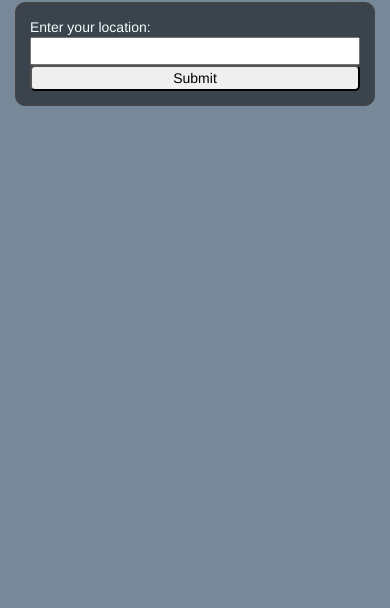
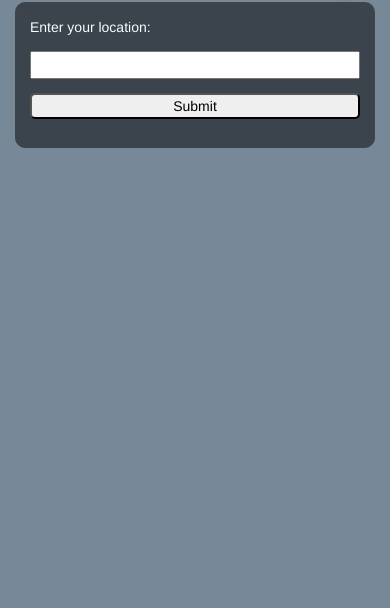
Before and after one commit to Knar33/Weather-app, a plain HTML site: page index.html in a window 390 px wide. Shown: the part 236-844 px from the top of the page. Drawn offline with nearby package versions, Linux system fonts and the light colour scheme.

Commit message:
Responsiveness

```diff
--- a/css/main.css
+++ b/css/main.css
@@ -24,6 +24,9 @@
     margin: 5px;
 }
 
+.margined2 {
+    margin: 1em 0;
+}
 .tabz {
     border: 1px solid black;
     width: 100%;
--- a/index.html
+++ b/index.html
@@ -5,6 +5,7 @@
     <script src="js/bootstrap.min.js"></script>
     <link rel="stylesheet" href="css/bootstrap.css">
     <link rel="stylesheet" href="css/main.css">
+    <meta name="viewport" content="width=device-width, initial-scale=1.0" />
     <title>Weather</title>
 </head>
 
@@ -19,11 +20,11 @@
                         </div>
                     </div>
                     <div class="row">
-                        <div class="col-md-10">
+                        <div class="col-md-10 margined2">
                             <form onsubmit="processForm(this); return false;">
                                 <input type="text" name="city" id="city" class="locInput" style="width: 100%">
                         </div>
-                        <div class="col-md-2">
+                        <div class="col-md-2 margined2">
                                 <input type="submit" value="Submit" style="width: 100%;" class="mainSubmit">
                                 <div id="result">
                                 </div>
```
